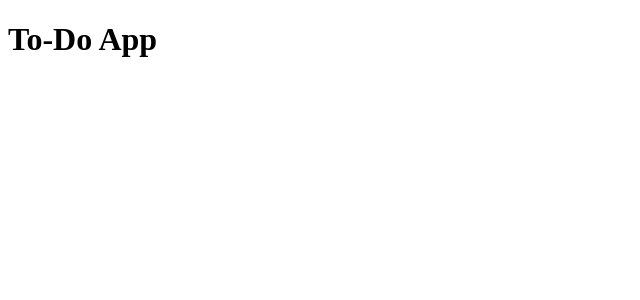
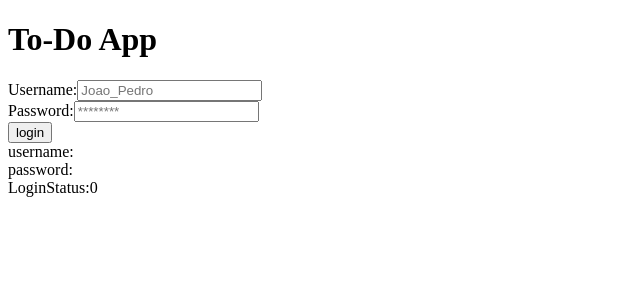
Before and after one commit to Joao-Pedro-m/to-do-list, a Next.js app in the folder to-do-list-nextjs/: page / in a window 1280 px wide. Shown: the top 300 px of the page, without its empty margins (0-640 px from the left). Built offline with nearby package versions, Linux system fonts and the light colour scheme.

Commit message:
sistema de login criado

```diff
--- a/to-do-list-nextjs/pages/index.js
+++ /dev/null
@@ -1,7 +0,0 @@
-export default function Home() {
-  return (
-    <div>
-      <h1>To-Do App</h1>
-    </div>
-  )
-}
--- /dev/null
+++ b/to-do-list-nextjs/pages/index.jsx
@@ -0,0 +1,57 @@
+import {useState} from "react"
+import axios from "axios"
+
+export default function Home() {
+
+	const [usernameInput, setUsernameInput] = useState("")
+	const [passwordInput, setPasswordInput] = useState("")
+	const [loginStatus, setLoginStatus] = useState(0)
+
+	const handleUsernameInputChange = (e) => {
+		setUsernameInput(e.target.value)
+	}
+
+        const handlePasswordInputChange = (e) => {
+                setPasswordInput(e.target.value)
+        }
+	async function login(){
+		const response = await axios(
+			{
+  				method: "post",
+				url: "/api/validadeLogin",
+				data: {
+					username: usernameInput,
+					password: passwordInput,
+  				}
+			}
+		)
+		console.log(response)
+		if (response.data)
+		{
+			console.log(1)
+			setLoginStatus(1)
+		}else
+		{
+			console.log(0)
+			setLoginStatus(0)
+		}
+	}
+
+	return (
+		<>
+			<div>
+				<h1>To-Do App</h1>
+				<div>
+					Username:
+					<input placeholder="Joao_Pedro" type="text" onChange={handleUsernameInputChange} value={usernameInput}/></div>
+                                <div>
+					Password:
+					<input placeholder="********" type="secret" onChange={handlePasswordInputChange} value={passwordInput}/></div>
+		<button onClick={login}>login</button>
+				<div>username:{usernameInput}</div>
+				<div>password:{passwordInput}</div>
+				<div>LoginStatus:{loginStatus}</div>
+			</div>
+		</>
+	)
+}
```
Also changed, not shown: to-do-list-nextjs/pages/api/validadeLogin.js (renamed from to-do-list-nextjs/pages/api/getData.js), 2 other files (tests, documents, lock files or other folders).
